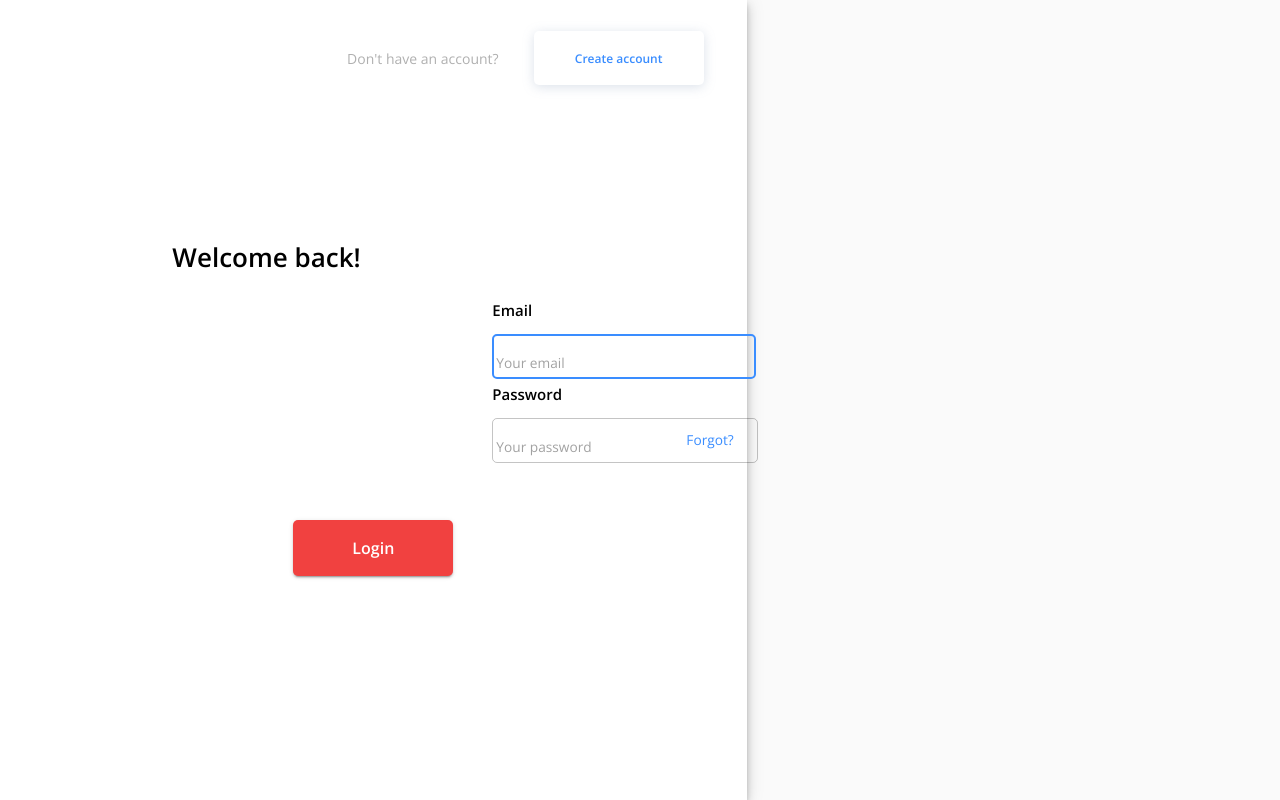
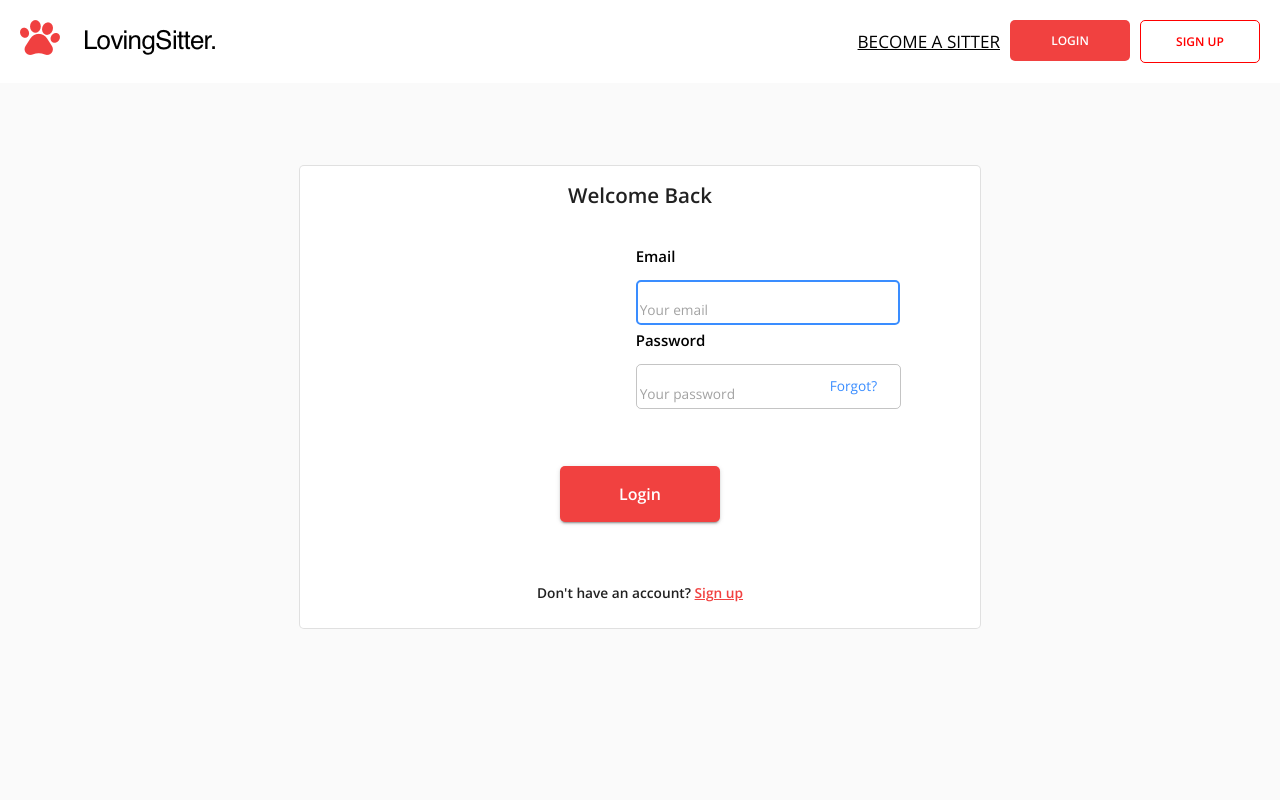
Before and after one commit to labaran1/fun-kickoff-project, a React (Create React App) app in the folder client/: page /login in a window 1280 px wide. Built offline with nearby package versions, Linux system fonts and the light colour scheme; no server answers.

Commit message:
redesign login page

```diff
--- a/client/src/pages/Login/Login.tsx
+++ b/client/src/pages/Login/Login.tsx
@@ -1,15 +1,13 @@
-import CssBaseline from '@material-ui/core/CssBaseline';
-import Paper from '@material-ui/core/Paper';
-import Box from '@material-ui/core/Box';
-import Grid from '@material-ui/core/Grid';
+import { CssBaseline, Grid, Box, Typography, Card, CardContent } from '@material-ui/core';
 import { FormikHelpers } from 'formik';
-import Typography from '@material-ui/core/Typography';
 import useStyles from './useStyles';
 import login from '../../helpers/APICalls/login';
 import LoginForm from './LoginForm/LoginForm';
 import AuthHeader from '../../components/AuthHeader/AuthHeader';
+import LoginSignupHeader from '../../components/Login-SignUp-Header/LoginSignupHeader';
 import { useAuth } from '../../context/useAuthContext';
 import { useSnackBar } from '../../context/useSnackbarContext';
+import { Link } from 'react-router-dom';
 
 export default function Login(): JSX.Element {
   const classes = useStyles();
@@ -37,22 +35,31 @@ export default function Login(): JSX.Element {
   };
 
   return (
-    <Grid container component="main" className={classes.root}>
+    <Grid container>
       <CssBaseline />
-      <Grid item xs={12} sm={8} md={7} elevation={6} component={Paper} square>
-        <Box className={classes.authWrapper}>
-          <AuthHeader linkTo="/signup" asideText="Don't have an account?" btnText="Create account" />
-          <Box width="100%" maxWidth={450} p={3} alignSelf="center">
-            <Grid container>
-              <Grid item xs>
-                <Typography className={classes.welcome} component="h1" variant="h5">
-                  Welcome back!
+      <Grid>
+        <LoginSignupHeader current={true} />
+      </Grid>
+
+      <Grid item xs={12} sm={8} md={7} className={classes.Card}>
+        <Box width="100%" maxWidth={1050} p={4} alignSelf="center">
+          <Card variant="outlined">
+            <CardContent>
+              <Typography variant="h5" align="center" className={classes.headNote}>
+                Welcome Back
+              </Typography>
+              <LoginForm handleSubmit={handleSubmit} />
+
+              <Box alignSelf="center">
+                <Typography align="center" className={classes.linkNextPageContainer}>
+                  {" Don't have an account?"}{' '}
+                  <Link to="/signup" className={classes.linkNextPage}>
+                    Sign up
+                  </Link>
                 </Typography>
-              </Grid>
-            </Grid>
-            <LoginForm handleSubmit={handleSubmit} />
-          </Box>
-          <Box p={1} alignSelf="center" />
+              </Box>
+            </CardContent>
+          </Card>
         </Box>
       </Grid>
     </Grid>
--- a/client/src/pages/Login/useStyles.ts
+++ b/client/src/pages/Login/useStyles.ts
@@ -15,12 +15,20 @@ const useStyles = makeStyles(() => ({
     minHeight: '100vh',
     paddingTop: 23,
   },
-  welcome: {
-    fontSize: 26,
-    paddingBottom: 20,
-    color: '#000000',
-    fontWeight: 700,
-    fontFamily: "'Open Sans'",
+  headNote: {
+    fontWeight: 'bolder',
+    marginBottom: '40px',
+  },
+  linkNextPage: {
+    color: '#f14140',
+    fontWeight: 'bold',
+  },
+  linkNextPageContainer: {
+    fontWeight: 'bold',
+  },
+  Card: {
+    margin: 'auto',
+    marginTop: '50px',
   },
 }));
 
```
